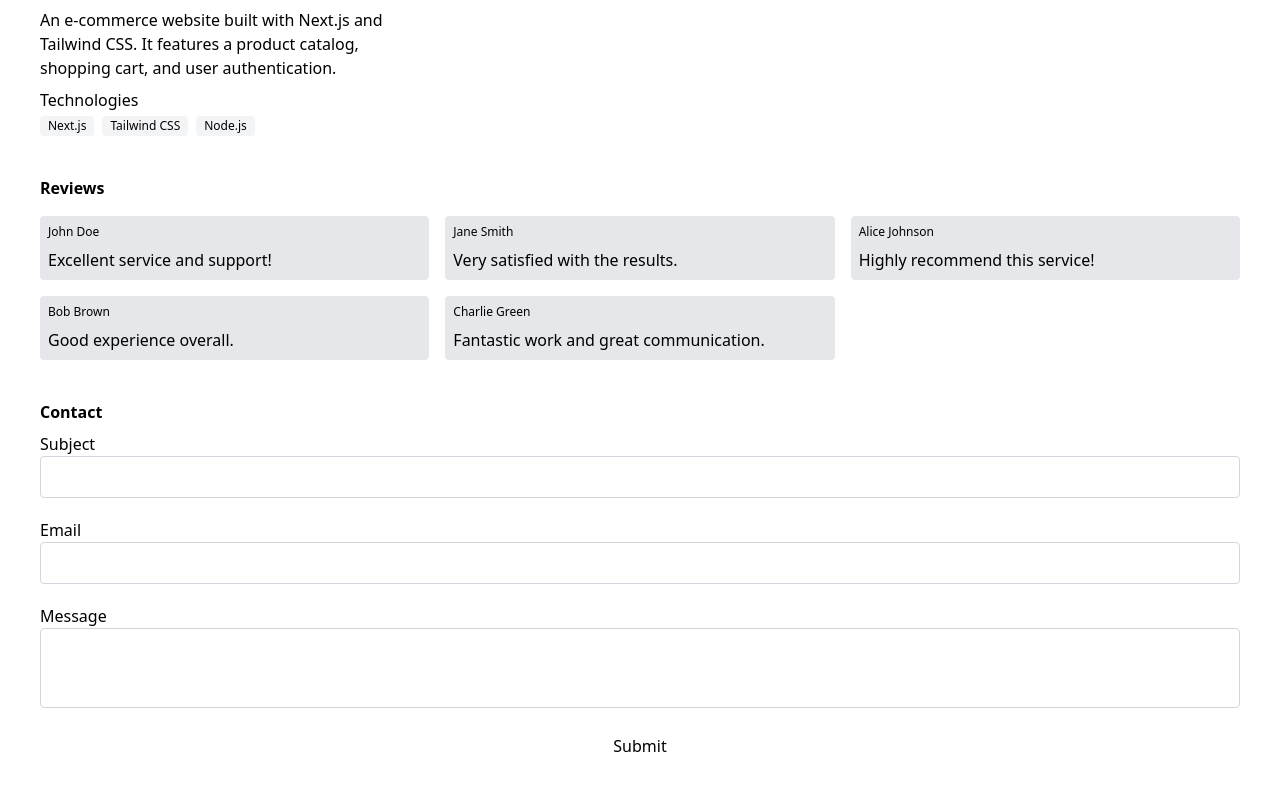
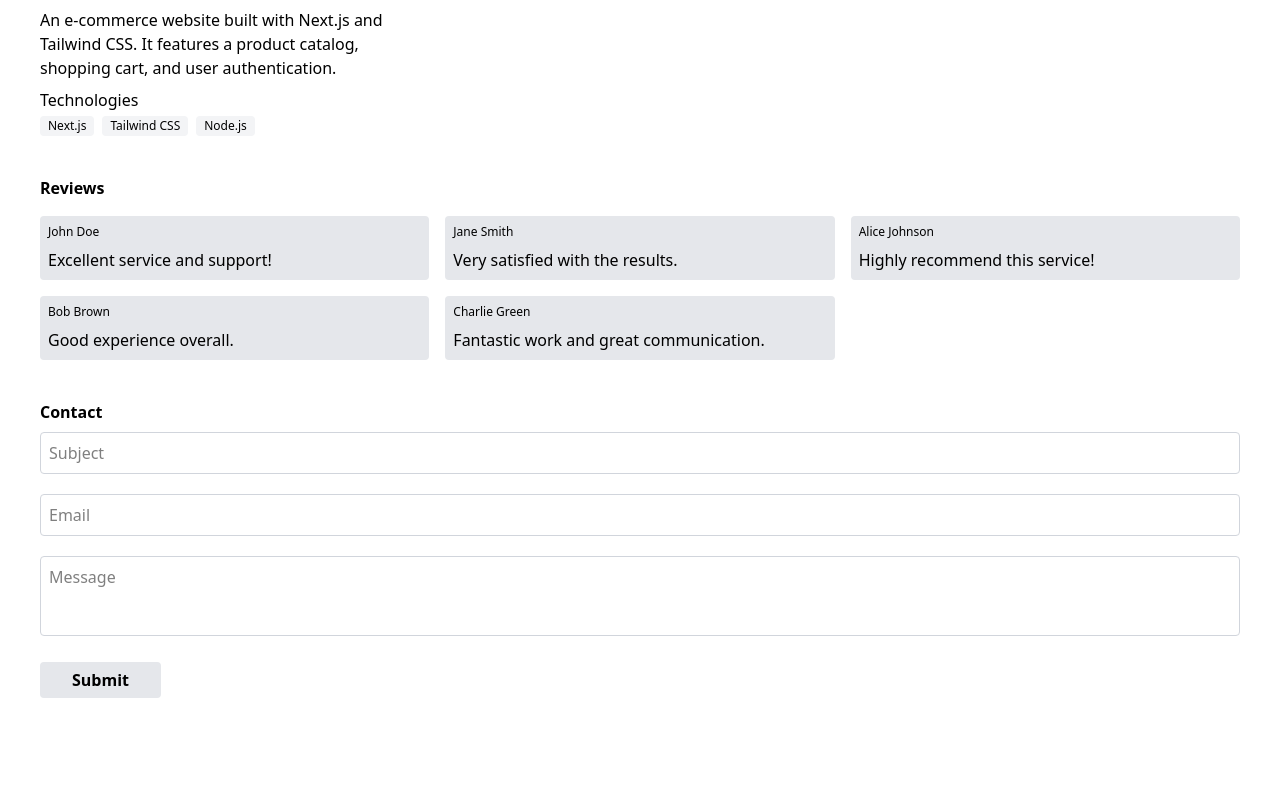
Before and after one commit to anthonywandera/anthonywandera, a React (Vite) app: page / in a window 1280 px wide. Shown: the part 1316-2106 px from the top of the page. After the commit the page ends 2054 px from the top, so only its background shows below. Built offline with nearby package versions, Linux system fonts and the light colour scheme.

Commit message:
competed general markup

```diff
--- a/src/sections/contact.tsx
+++ b/src/sections/contact.tsx
@@ -1,38 +1,51 @@
 import Section from "../components/Section";
 
 export default function Contact() {
+  function handleSubmit(e: React.FormEvent<HTMLFormElement>) {
+    e.preventDefault();
+    const formData = new FormData(e.currentTarget);
+    const data = Object.fromEntries(formData);
+    console.log(data);
+  }
+
   return (
     <Section id="contact">
       <h2 className="font-bold mb-2">Contact</h2>
-      <form className="flex flex-col gap-5">
+      <form className="flex flex-col gap-5" onSubmit={handleSubmit}>
         <div>
-          <label htmlFor="subject">Subject</label>
           <input
             id="subject"
             type="text"
             name="subject"
+            placeholder="Subject"
             className="border border-gray-300 rounded p-2 w-full"
+            required
           />
         </div>
 
         <div>
-          <label htmlFor="email">Email</label>
           <input
             id="email"
             type="email"
             name="email"
+            placeholder="Email"
             className="border border-gray-300 rounded p-2 w-full"
+            required
           />
         </div>
 
         <div>
-          <label htmlFor="message">Message</label>
           <textarea
             id="message"
+            placeholder="Message"
+            name="message"
             className="resize-none w-full min-h-20 border border-gray-300 rounded p-2"
+            required
           />
         </div>
-        <button type="button">Submit</button>
+        <button className="bg-gray-200 py-1.5 px-8 rounded font-semibold w-fit">
+          Submit
+        </button>
       </form>
     </Section>
   );
```
